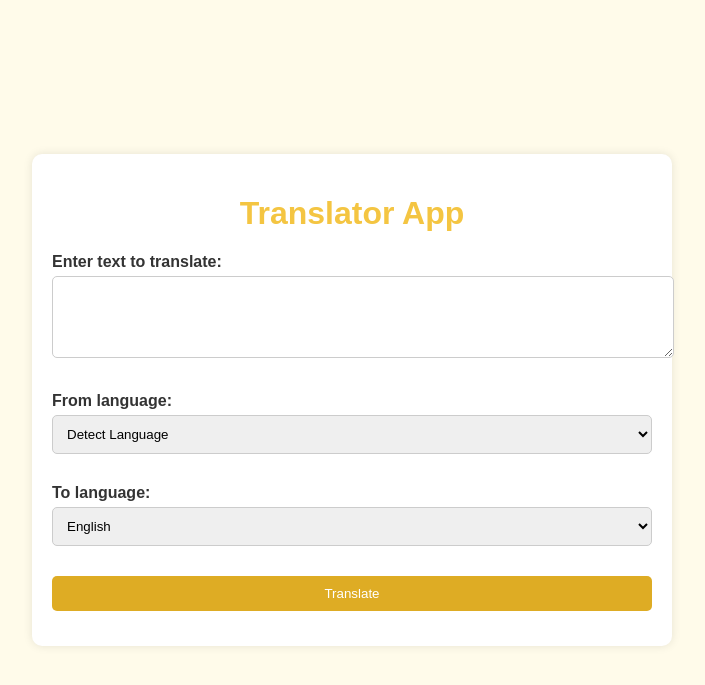
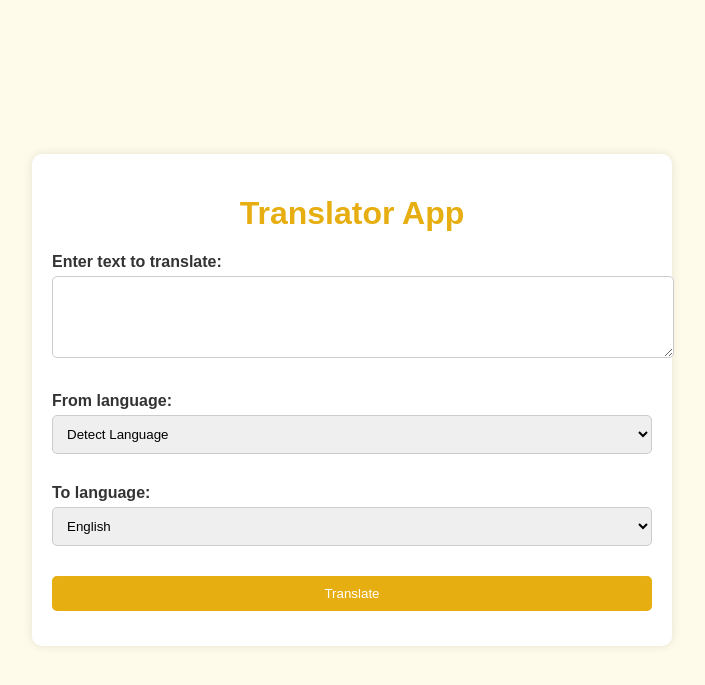
Before and after one commit to imisgsc/DJANGO-TRANSLATOR-APP, a Flask app: page / in a window 1280 px wide. Shown: the top 685 px of the page, without its empty margins (288-993 px from the left). Run offline with Flask 3, Linux system fonts and the light colour scheme.

Commit message:
completed

```diff
--- a/static/styles.css
+++ b/static/styles.css
@@ -20,7 +20,7 @@ body {
 }
 
 h1 {
-    color: #f4c542;
+    color: #e7ae11;
     text-align: center;
 }
 
@@ -43,12 +43,12 @@ textarea, select, input[type="submit"] {
 }
 
 input[type="submit"] {
-    background-color: #deac24;
+    background-color: #e7ae11;
     color: #fff;
     border: none;
     cursor: pointer;
 }
 
 input[type="submit"]:hover {
-    background-color: #e0b63a;
+    background-color: #000000;
 }
```
